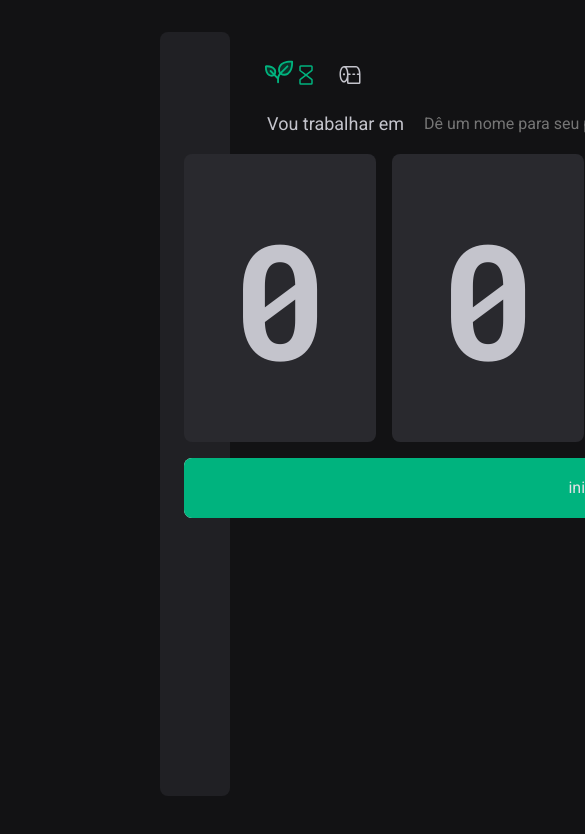
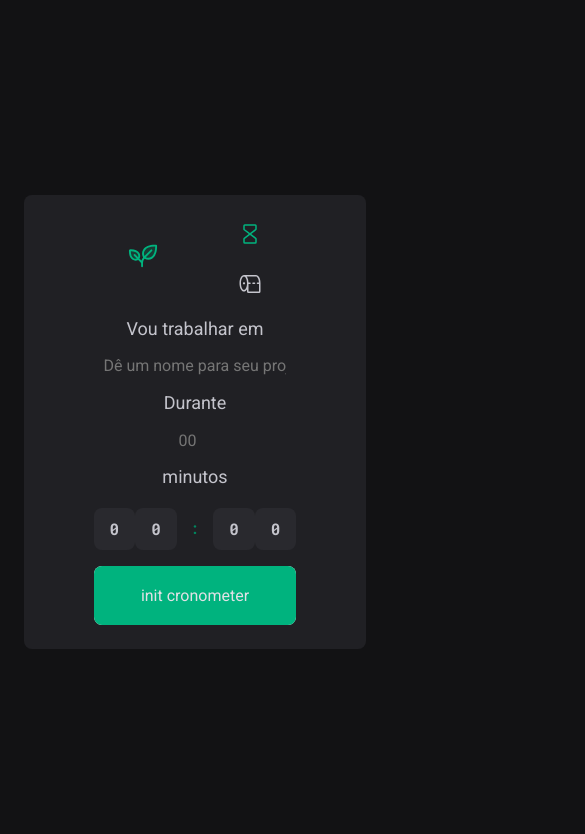
Before and after one commit to rafaelcitario/ignite-timer, a React (Vite) app: page / in a window 390 px wide. Shown: the top 834 px of the page, 585 px wide, since content can reach past the window. Built offline with nearby package versions, Linux system fonts and the light colour scheme.

Commit message:
responsive

```diff
--- a/src/components/Header/styles.ts
+++ b/src/components/Header/styles.ts
@@ -5,6 +5,15 @@ export const HeaderContainer = styled.header`
   align-items: center;
   justify-content: space-between;
   padding: 0 5rem;
+
+  @media (max-width: 700px) {
+    gap: 5rem;
+
+    nav {
+      display: flex;
+      flex-direction: column;
+    }
+  }
 
   span {
     color: ${(props) => props.theme['green-300']};
--- a/src/layouts/DefaultLayout/style.ts
+++ b/src/layouts/DefaultLayout/style.ts
@@ -10,4 +10,9 @@ export const LayoutCountainer = styled.div`
   gap: 1rem;
   background-color: ${(props) => props.theme['gray-800']};
   border-radius: 8px;
+
+  @media (max-width: 555px) {
+    width: fit-content;
+    height: fit-content;
+  }
 `
--- a/src/pages/Home/index.tsx
+++ b/src/pages/Home/index.tsx
@@ -43,7 +43,7 @@ export const Home = () => {
             <span>minutos</span>
           </header>
 
-          <div>
+          <div className="timerContainer">
             <span className="timer">0</span>
             <span className="timer">0</span>
             <span className="dots">&#58;</span>
--- a/src/pages/Home/styles.ts
+++ b/src/pages/Home/styles.ts
@@ -36,4 +36,75 @@ export const FormContainer = styled.div`
     color: ${(props) => props.theme['green-500']};
     font-weight: ${(props) => props.theme.bold};
   }
+
+  @media (max-width: 1440px) {
+    header {
+      flex-direction: column;
+      gap: 0.625rem;
+    }
+
+    header input {
+      text-align: center;
+      margin: 0;
+      padding: 0;
+    }
+
+    .timerContainer {
+      width: 100%;
+      overflow-wrap: break-word;
+    }
+
+    .timerContainer .timer,
+    .timerContainer .dots {
+      height: fit-content;
+      font-size: 5rem;
+      padding: 0.5rem 1.5rem;
+    }
+  }
+
+  @media (max-width: 882px) {
+    header {
+      flex-direction: column;
+      gap: 0.625rem;
+    }
+
+    header input {
+      text-align: center;
+      margin: 0;
+      padding: 0;
+    }
+
+    .timerContainer {
+      width: 100%;
+      gap: 0rem;
+    }
+
+    .timerContainer .timer,
+    .timerContainer .dots {
+      height: fit-content;
+      font-size: 5rem;
+      gap: 0;
+      padding: 0.5rem 1.5rem;
+    }
+  }
+
+  @media (max-width: 822px) {
+    .timerContainer .timer,
+    .timerContainer .dots {
+      height: fit-content;
+      font-size: 3rem;
+      gap: 0;
+      padding: 0.5rem 1.5rem;
+    }
+  }
+
+  @media (max-width: 700px) {
+    .timerContainer .timer,
+    .timerContainer .dots {
+      height: fit-content;
+      font-size: 1rem;
+      gap: 0;
+      padding: 0.5rem 1rem;
+    }
+  }
 `
--- a/src/styles/GlobalStyles.ts
+++ b/src/styles/GlobalStyles.ts
@@ -25,4 +25,15 @@ body, input, textarea, button{
   font-size: 1rem;
 
 }
+
+@media (max-width: 555px) {
+    body{
+      display: flex;
+      flex-direction: column;
+      align-items: center;
+      justify-content: center;
+      height: 100vh;
+    }
+  }
+
 `
```
